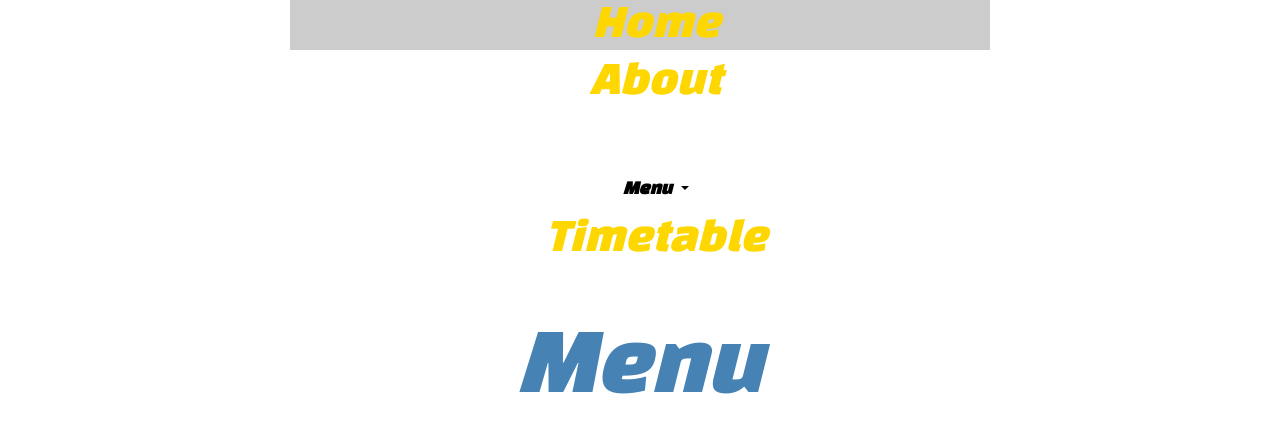
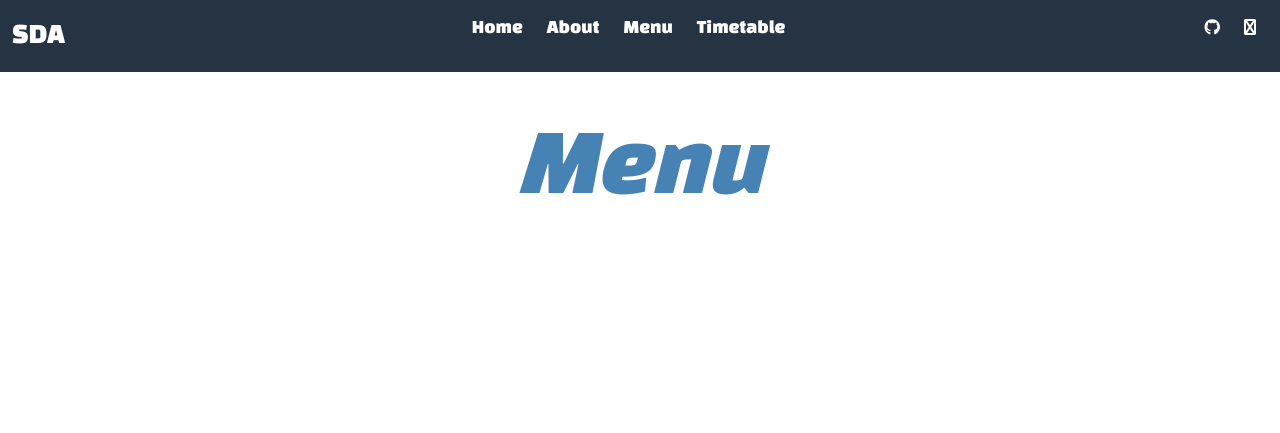
Before and after one commit to danuni29/SDA_dashboard, a Flask app: page /menu in a window 1280 px wide. Shown: the top 433 px of the page. Run offline with Flask 3, Linux system fonts and the light colour scheme; data that the repository does not hold is empty; some libraries are stand-ins or nearby versions.

Commit message:
menu바 작동완.

```diff
--- a/static/homepage.css
+++ b/static/homepage.css
@@ -1,21 +1,6 @@
 @import url('https://fonts.googleapis.com/css2?family=Black+Han+Sans&display=swap');
 @import url('https://fonts.googleapis.com/css2?family=Gowun+Dodum&display=swap');
 
-nav a {
-    background-color: white;
-    font-family: 'Black Han Sans', sans-serif;
-    font-size: 150%;
-    text-align: center
-}
-li a {color:gold}
-
-ul li{
-    list-style: none;
-}
-
-a {
-    text-decoration: none;
-}
 
 #menu {
 		font:bold 16px "malgun gothic";
@@ -86,12 +71,149 @@ label {
     font-size: 20px;
 }
 
+
+:root{
+    --text-color: #f0f4f5;
+    --background-color: #263343;
+    --accent-color:#d49466;
+}
+
+body {
+    margin: 0px;
+    font-family: 'Black Han Sans';
+}
+
 a {
-    font-family: 'Black Han Sans', sans-serif;
-    color: #ffffff;
-    text-align: center;
-    font-style: italic;
-    font-weight: lighter;
-    margin-top: 50px;
-    font-size: 40px;
+    text-decoration: none;
+    color: white;
 }
+
+.navbar {
+    display: flex;
+    justify-content: space-between;
+    align-items: center;
+    background:#263343;
+    padding: 8px 12px;
+}
+
+.navbar__logo {
+    font-size: 24px;
+    color: white;
+}
+
+.navbar__logo i {
+    color: #d49466;
+}
+
+.navbar__menu {
+    display: flex;
+    list-style: none;
+    padding-left: 0px;
+}
+
+.navbar__menu li {
+    padding: 8px 12px;
+
+}
+
+.navbar__menu :hover {
+    background: #d49466;
+    border-radius: 4px;
+}
+
+.navbar__icons {
+    list-style: none;
+    color: white;
+    display: flex;
+    padding-left: 0px;
+}
+
+.navbar__icons li {
+    padding: 8px 12px;
+}
+
+.navbar__toogleBtn {
+    display: none;
+    position: absolute;
+    right: 32px;
+    font-size: 24px;
+    color: #d49466;
+}
+
+@media screen and (max-width: 768px) {
+    .navbar {
+        flex-direction: column;
+        align-items: flex-start;
+        padding: 8px 24px;
+    }
+
+    .navbar__menu {
+        display: none;
+        flex-direction: column;
+        align-items: center;
+        width: 100%;
+    }
+
+    .navbar__menu li {
+        width: 100%;
+        text-align: center;
+    }
+
+    .navbar__icons {
+        display: none;
+        justify-content: center;
+        width: 100%;
+    }
+
+    .navbar__toogleBtn {
+        display: block;
+    }
+
+    .navbar__menu.active,
+    .navbar__icons.active {
+        display: flex;
+    }
+}
+
+/*자동슬라이드*/
+.Slidesbackground {
+    margin: 0;
+    padding: 0;
+
+}
+.slideshow-image{
+    border-radius:3%;
+    width: 100%;
+    height: 100%;
+    overflow: hidden;
+}
+.mySlides {
+    border-radius:3%;
+    width: 600px;
+    height: 350px;
+    display: flex;
+    justify-content: center;
+    align-items: center;
+    box-shadow: 0px 15px 15px rgba(0, 0, 0, 0.5);
+}
+
+.slideshow-container {
+    display: flex;
+    justify-content: center;
+    position: relative;
+    margin: auto;
+}
+
+.fade {
+    animation-name: fade;
+    animation-duration: 1.5s;
+}
+
+@keyframes fade {
+    from {
+        opacity: .4
+    }
+    to {
+        opacity: 1
+    }
+}
--- a/templates/layout.html
+++ b/templates/layout.html
@@ -2,41 +2,44 @@
 <html lang="kr">
 <head>
     <meta charset="UTF-8">
-     <meta name="viewport"
-          content="width=device-width, user-scalable=no, initial-scale=1.0, maximum-scale=1.0, minimum-scale=1.0">
-    <meta http-equiv="X-UA-Compatible" content="ie=edge">
-    <script src="https://ajax.googleapis.com/ajax/libs/jquery/3.7.1/jquery.min.js"></script>
+    <meta name="viewport" content="width=device-width, initial-scale=1.0">
+    <title>SDA</title>
+{#    <link rel="stylesheet" href="style.css">#}
+    <link rel="preconnect" href="https://fonts.googleapis.com">
+    <link rel="preconnect" href="https://fonts.gstatic.com" crossorigin>
+    <link href="https://fonts.googleapis.com/css2?family=Open+Sans:wght@400;600;700&display=swap" rel="stylesheet">
+       <script src="https://ajax.googleapis.com/ajax/libs/jquery/3.7.1/jquery.min.js"></script>
     <link href="https://cdn.jsdelivr.net/npm/bootstrap@5.3.2/dist/css/bootstrap.min.css" rel="stylesheet" integrity="sha384-T3c6CoIi6uLrA9TneNEoa7RxnatzjcDSCmG1MXxSR1GAsXEV/Dwwykc2MPK8M2HN" crossorigin="anonymous">
     <script src="https://cdn.jsdelivr.net/npm/bootstrap@5.3.2/dist/js/bootstrap.bundle.min.js" integrity="sha384-C6RzsynM9kWDrMNeT87bh95OGNyZPhcTNXj1NW7RuBCsyN/o0jlpcV8Qyq46cDfL" crossorigin="anonymous"></script>
+    <script src="https://kit.fontawesome.com/b17d4fa9e7.js" crossorigin="anonymous"></script>
+    <script src="main.js" defer></script>
+    <title>SDA</title>
+    <link href="{{url_for('static', filename='homepage.css')}}" rel="stylesheet" type="text/css">
+</head>
+<body>
+    <nav class="navbar">
+        <div class="navbar__logo">
+{#            <i class="fab fa-accusoft"></i>#}
+            <a href="./">SDA</a>
+        </div>
 
-    <title>SDA</title>
-    <link href="{{url_for('static', filename='homepage_1.css')}}" rel="stylesheet" type="text/css">
-<head/>
+        <ul class="navbar__menu">
+            <li><a href="./">Home</a></li>
+            <li><a href="{{url_for('about_func')}}">About</a></li>
+            <li><a href="{{url_for('menu_func')}}">Menu</a></li>
+            <li><a href="{{url_for('timetable_func')}}">Timetable</a></li>
 
-<body>
-<div id="menu">
-    <ul>
-        <li><a href="./">Home</a></li>
-        <li><a href="{{url_for('about_func')}}">About</a></li>
-{#        <li><a href="{{url_for('menu_func')}}">Menu</a></li>#}
-{#            <ul>#}
-{#                <li><a href="#">진수당</a></li>#}
-{#                <li><a href="#">후생관</a></li>#}
-{#            </ul>#}
-         <li class="nav-item dropdown">
-          <a class="nav-link dropdown-toggle" href="#" role="button" data-bs-toggle="dropdown" aria-expanded="false">
-            Menu
-          </a>
-          <ul class="dropdown-menu">
-            <li><a class="dropdown-item" href=href="{{url_for('menu_func')}}">진수원</a></li>
-            <li><a class="dropdown-item" href=href="{{url_for('menu_func')}}">후생관</a></li>
+        </ul>
 
-          </ul>
-        <li><a href="{{url_for('timetable_func')}}">Timetable</a></li>
-    </ul>
+        <ul class="navbar__icons">
+            <li><i class="fab fa-github"></i></li>
+            <li><i class="fab fa-blog"></i></li>
+        </ul>
 
-    {% block content %}{% endblock %}
-</div>
+        <a href="https://github.com/SmartDigitalAg" class="navbar__toogleBtn">
+            <i class="fas fa-bars"></i>
+        </a>
+    </nav>
+{% block content %}{% endblock %}
 </body>
-
 </html>
```
Also changed, not shown: static/nav_bar.js (added, +8 -0 lines).
